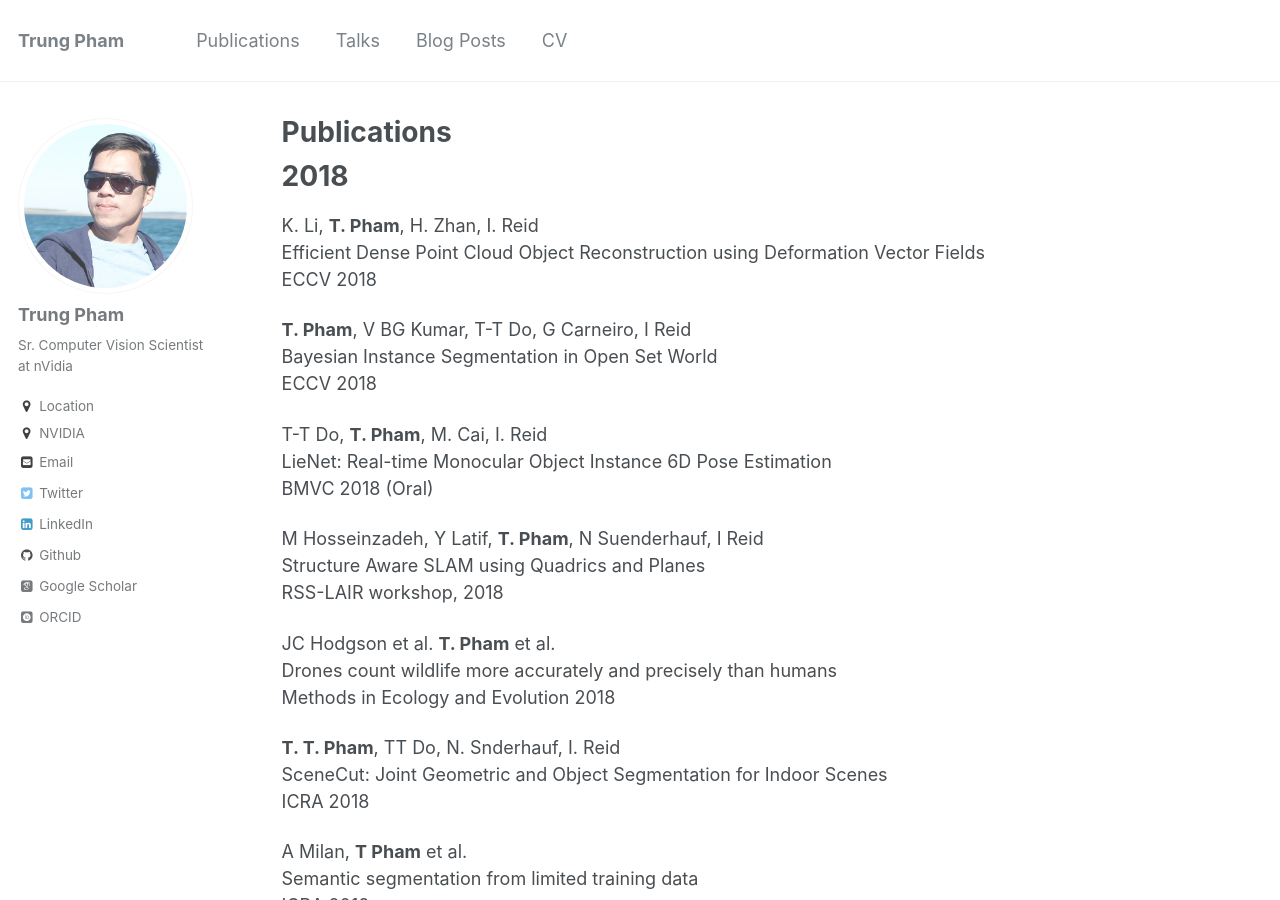
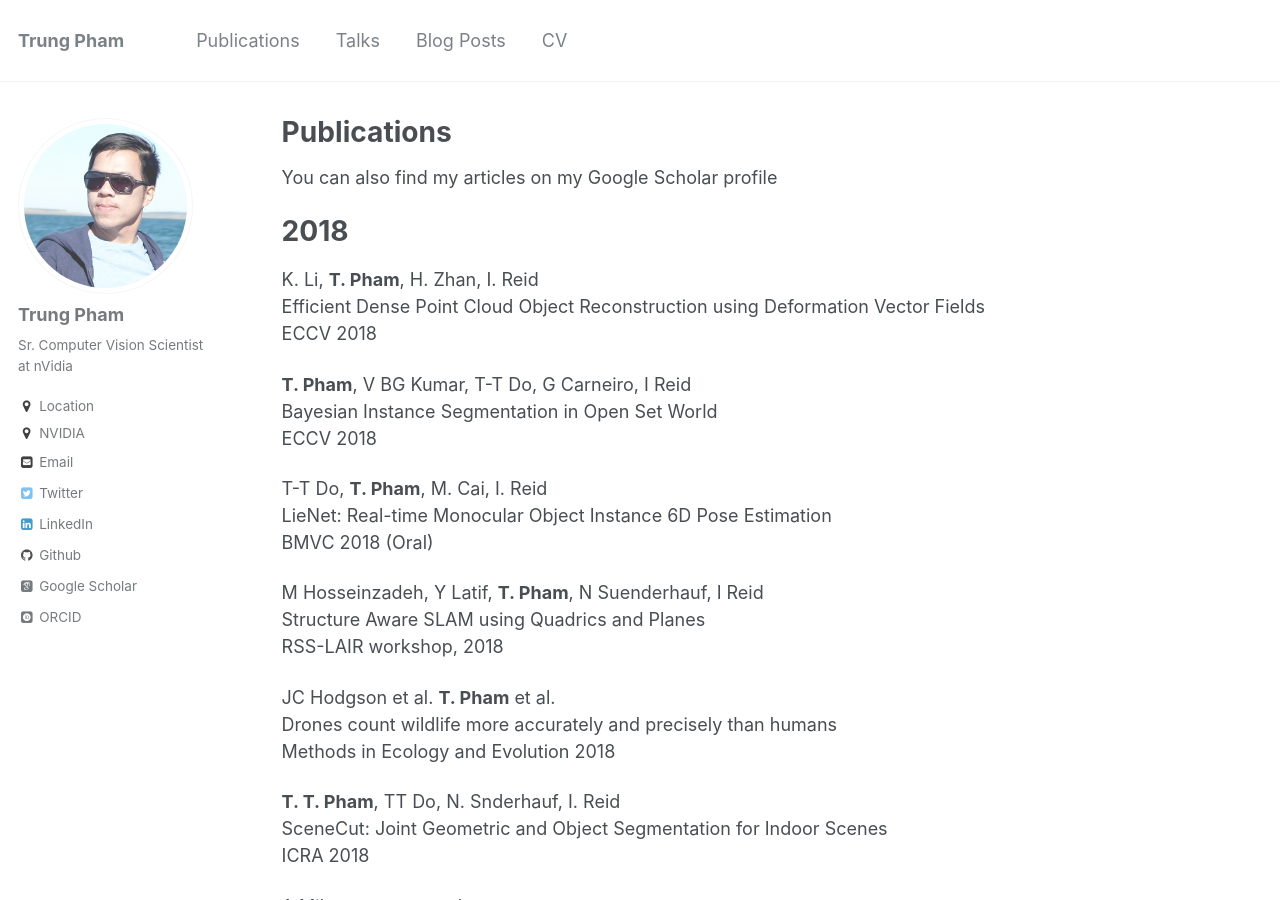
Before and after one commit to trungtpham/trungtpham.github.io, a Jekyll site: the page built from _pages/publications.md, in a window 1280 px wide and 900 px high. Built offline with Jekyll 4.4.1, drawn with Linux system fonts in a browser that asks for light colours; some web fonts are replaced.

Commit message:
Update publications.md

```diff
--- a/_pages/publications.md
+++ b/_pages/publications.md
@@ -10,6 +10,9 @@ author_profile: true
 You can also find my articles on <u><a href="{{author.googlescholar}}">my Google Scholar profile</a>.</u>
 {% endif %}
 -->
+
+You can also find my articles on [my Google Scholar profile](https://scholar.google.com.au/citations?user=Rfj56F4AAAAJ&hl=en)
+
 
 2018
 =====
```
